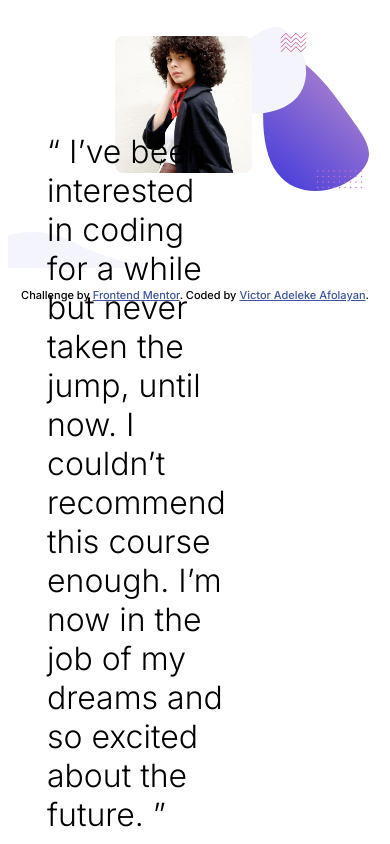
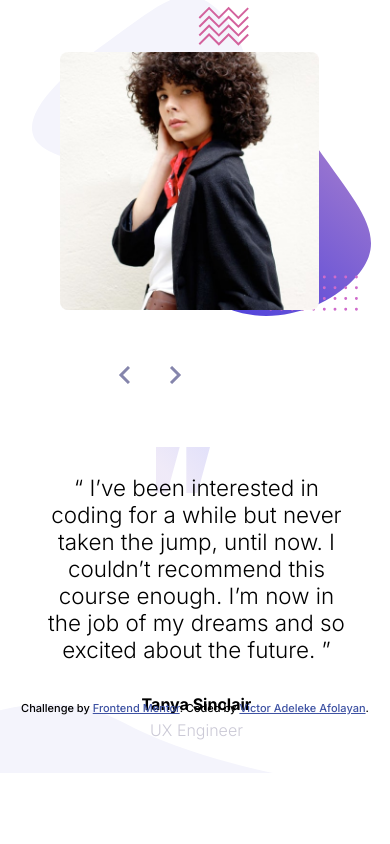
Before and after one commit to rephidimC/Coding-bootcamp-testimonials-slider-master, a plain HTML site: page index.html in a window 390 px wide. Shown: the top 844 px of the page. Drawn offline with Linux system fonts and the light colour scheme.

Commit message:
completed mobile view

```diff
--- a/styles.css
+++ b/styles.css
@@ -93,3 +93,84 @@ p {
 .next {
   margin: 0.5rem 0.5rem 0.5rem 1.7rem;
 }
+
+@media (max-width: 500px) {
+
+body {
+  margin: 0;
+}
+
+  .container {
+    padding: 0;
+  }
+
+  .pattern {
+    max-width: 87%;
+    position: relative;
+    top: -4.8rem;
+    left: 2rem;
+  }
+
+  .quotes {
+    position: relative;
+    top: 26.5rem;
+    /* bottom: 24.4rem; */
+    right: 7.6rem;
+    max-width: 14%;
+  }
+
+  .curve {
+    max-width: 70%;
+    position: relative;
+    top: 44rem;
+  }
+
+  .text {
+    max-width: 100%;
+    font-size: 1.4rem;
+    font-weight: 300;
+    margin-top: 0;
+    position: relative;
+    top: 27.4rem;
+    text-align: center;
+    padding: 0 2%;
+  }
+
+  .portrait {
+    max-width: 78%;
+    position: absolute;
+    top: 2rem;
+    right: 3.25rem;
+    z-index: -1;
+    border-radius: 0.5rem;
+  }
+
+  .name {
+    padding-top: 0.5rem;
+    margin-bottom: 0;
+    font-size: 1rem;
+    font-weight: 600;
+    display: block;
+  }
+
+  .role {
+    font-size: 1rem;
+  }
+
+  .next-prev {
+    background-color: white;
+    z-index: 1;
+    width: 6rem;
+    padding: 0.5rem 0;
+    height: 2rem;
+    position: absolute;
+    right: 12rem;
+    top: 21.9rem;
+    border-radius: 30px;
+  }
+
+  .attribution {
+    position: relative;
+    top: 19rem;
+  }
+}
```
Lines whose indentation alone changed are shown as unchanged.
